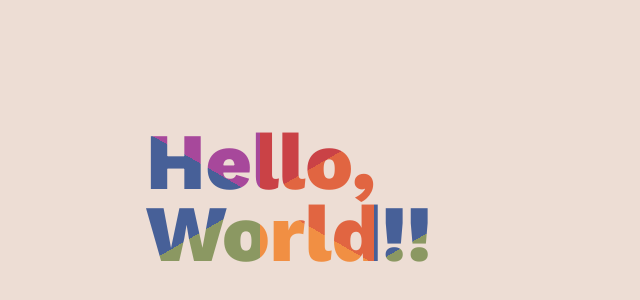
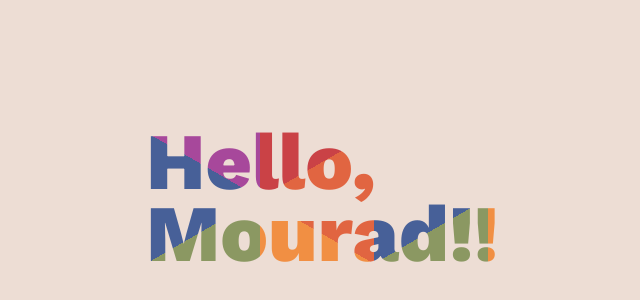
Before and after one commit to redharRost/git-code-playground, a plain HTML site: page index.html in a window 1280 px wide. Shown: the part 194-494 px from the top of the page, without its empty margins (294-934 px from the left). Drawn offline with nearby package versions, Linux system fonts and the light colour scheme.

Commit message:
second commit

```diff
--- a/index.html
+++ b/index.html
@@ -13,7 +13,7 @@
     <title>Document</title>
   </head>
   <body>
-    <h1 class="rainbow-text">Hello, World!!<h1>
+    <h1 class="rainbow-text">Hello, Mourad!!<h1>
 
   </body>
 </html>
```
